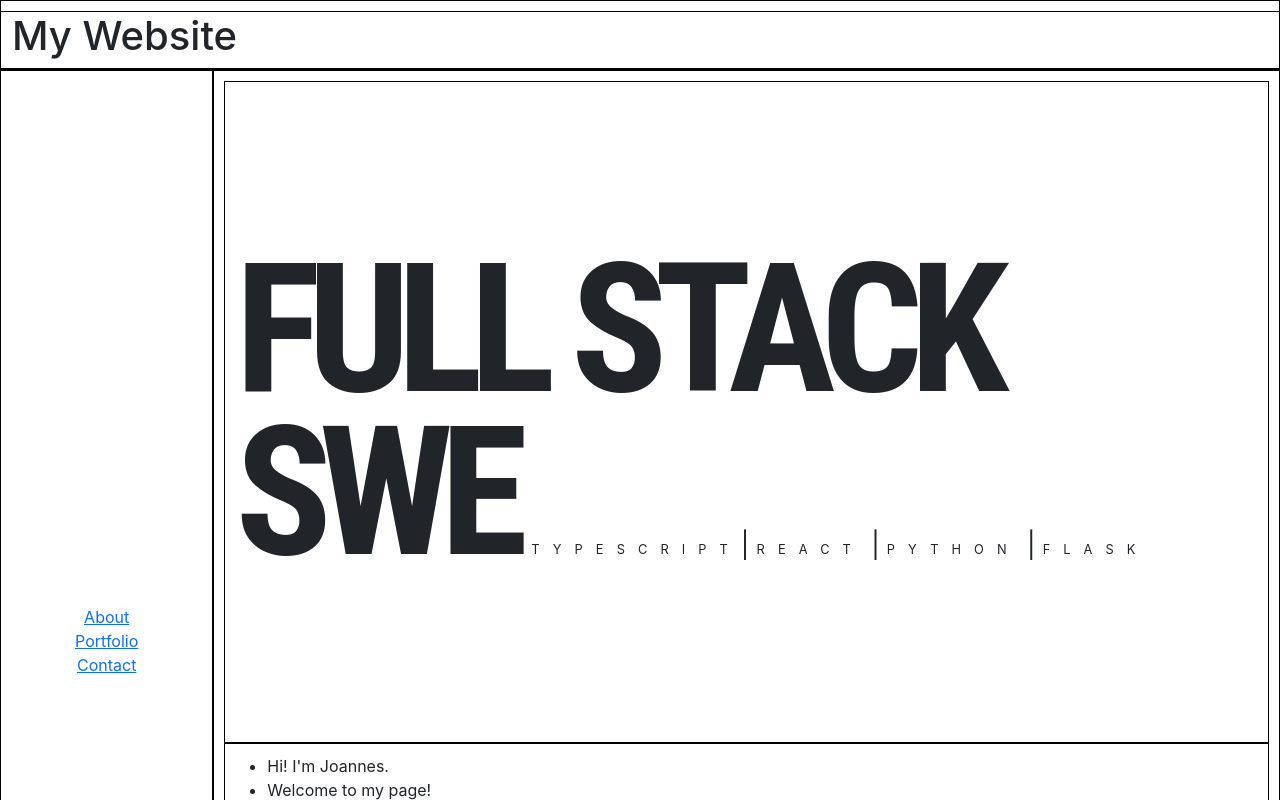
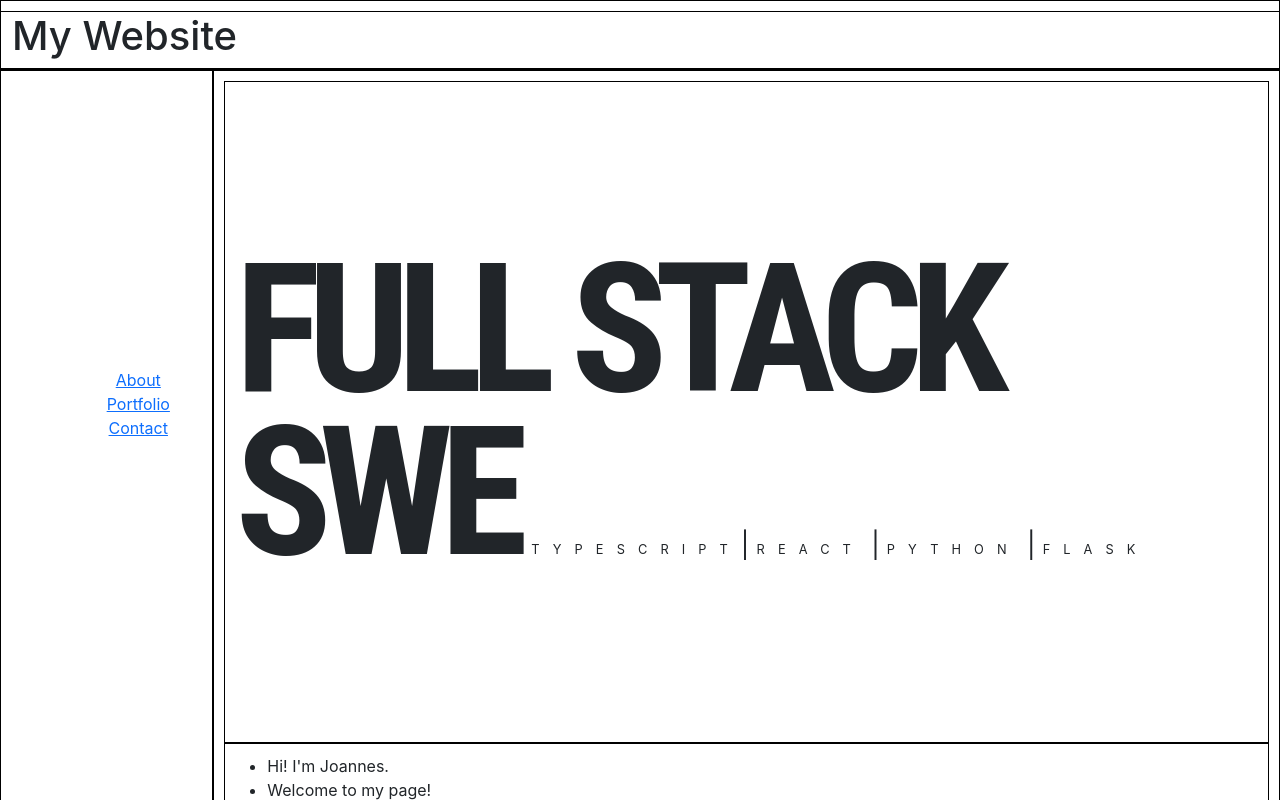
Before and after one commit to JoHeyJo/website-2.0, a React (Create React App) app: page / in a window 1280 px wide. Shown: the top 800 px of the page. Built offline with nearby package versions, Linux system fonts and the light colour scheme.

Commit message:
Center nav links

```diff
--- a/src/Nav.tsx
+++ b/src/Nav.tsx
@@ -1,6 +1,7 @@
 import { HashLink } from "react-router-hash-link";
 import { BrowserRouter, Link } from "react-router-dom";
 import { Navbar } from "react-bootstrap";
+import './styles/Nav.css'
 
 const GITHUBURL = "https://github.com/JoHeyJo/myWebsiteReact/raw/main/public/Joannes_Figueroa_Resume.pdf"
 
@@ -8,8 +9,7 @@ function Nav() {
   return (
     <BrowserRouter>
       <div className="d-none d-md-inline">
-
-        <Navbar className="Nav-navbar flex-column">
+        <Navbar id="Nav-navbar" className="flex-column">
           <HashLink className="Nav-link" to="#Bio-about-me">About</HashLink>
           <HashLink className="Nav-link" to="/portfolio">Portfolio</HashLink>
           {/* <a className="Nav-link" href={GITHUBURL}>Resume</a> */}
--- /dev/null
+++ b/src/styles/Nav.css
@@ -0,0 +1,4 @@
+#Nav-navbar {
+  position: fixed;
+    top: 45vh;
+}
```
